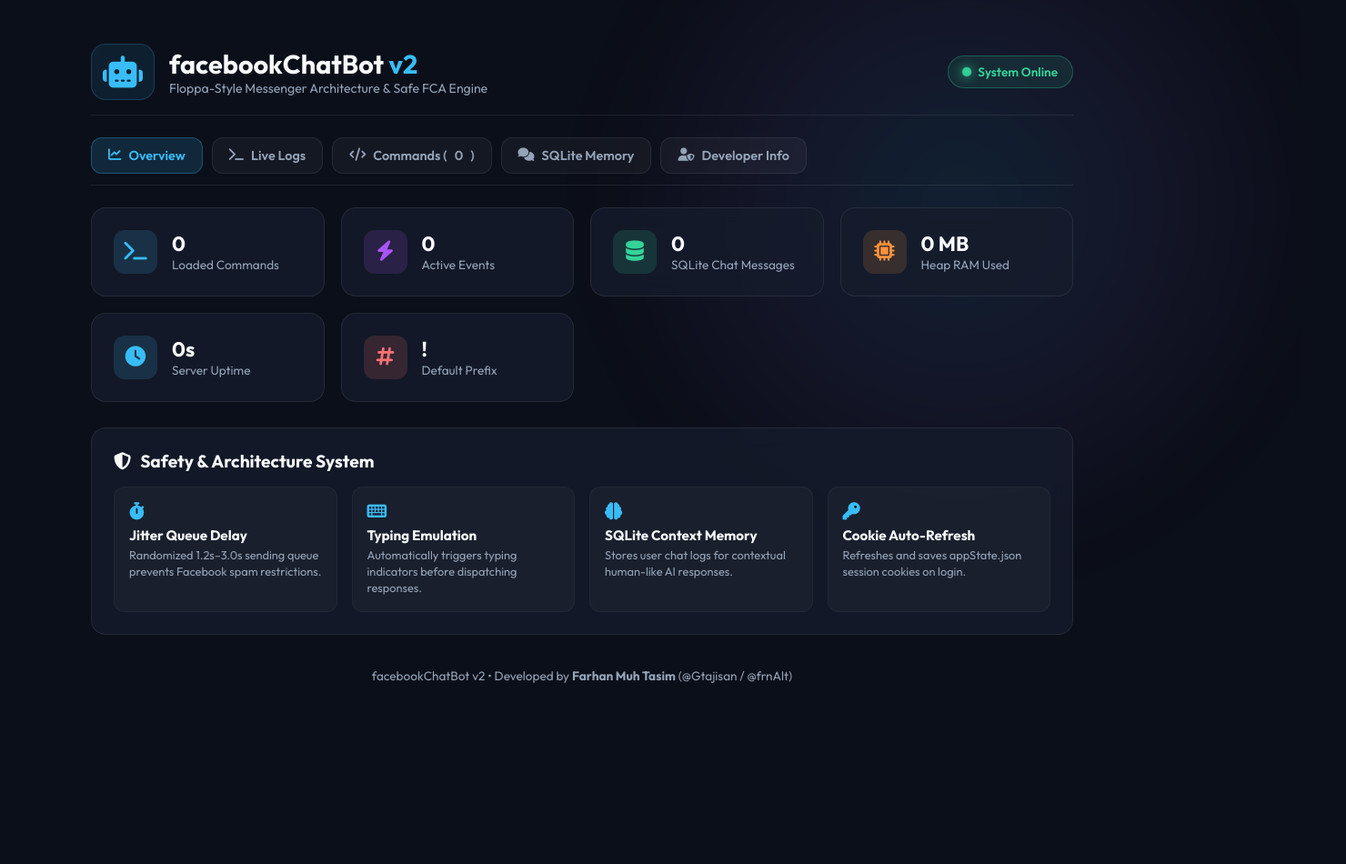
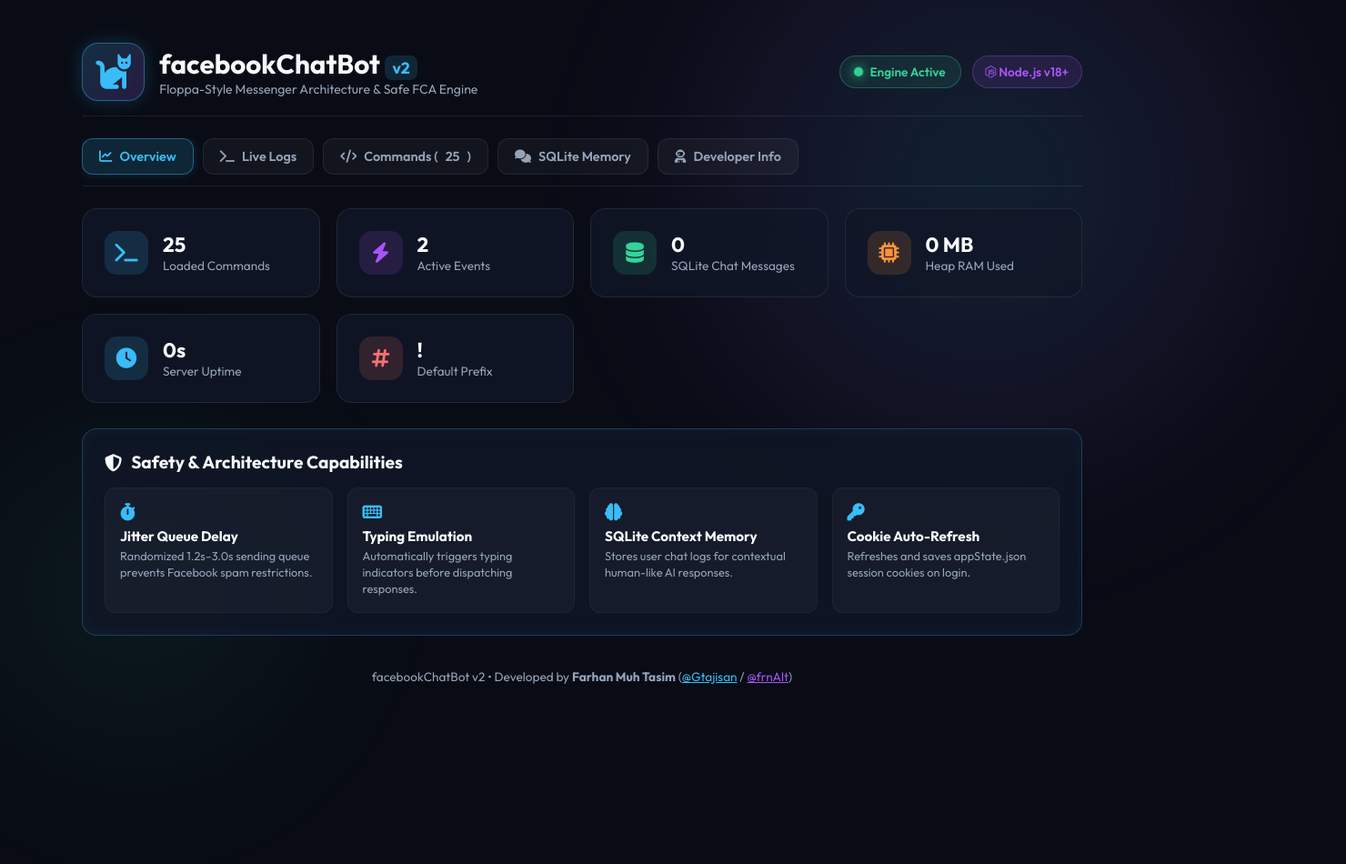
Before and after one commit to frnAlt/facebookChatBot, a website: page public/index.html in a window 1280 px wide. Shown: the whole page at 91% size, 1480 px wide, since content can reach past the window. Before the commit the page ends 800 px from the top, so only its background shows below. Drawn offline with Linux system fonts and the light colour scheme; no server answers.

Commit message:
style: refine Floppa-style glassmorphic UI aesthetics & badges

```diff
--- a/public/index.html
+++ b/public/index.html
@@ -10,20 +10,26 @@
 </head>
 <body>
   <div class="background-decor"></div>
+  <div class="background-decor-secondary"></div>
 
   <div class="dashboard-container">
-    <!-- Header -->
+    <!-- Header Banner -->
     <header class="header">
       <div class="brand">
-        <i class="fa-solid fa-robot brand-icon"></i>
+        <div class="brand-icon-box">
+          <i class="fa-solid fa-cat brand-icon"></i>
+        </div>
         <div>
-          <h1>facebookChatBot <span>v2</span></h1>
+          <h1>facebookChatBot <span class="version-tag">v2</span></h1>
           <p class="tagline">Floppa-Style Messenger Architecture & Safe FCA Engine</p>
         </div>
       </div>
-      <div class="status-badge" id="statusBadge">
-        <span class="pulse-dot"></span>
-        <span id="statusText">System Online</span>
+      <div class="header-badges">
+        <div class="status-badge" id="statusBadge">
+          <span class="pulse-dot"></span>
+          <span id="statusText">Engine Active</span>
+        </div>
+        <div class="mini-badge purple"><i class="fa-brands fa-node-js"></i> Node.js v18+</div>
       </div>
     </header>
 
@@ -31,31 +37,31 @@
     <nav class="nav-tabs">
       <button class="tab-btn active" onclick="switchTab('overview', event)"><i class="fa-solid fa-chart-line"></i> Overview</button>
       <button class="tab-btn" onclick="switchTab('terminal', event)"><i class="fa-solid fa-terminal"></i> Live Logs</button>
-      <button class="tab-btn" onclick="switchTab('commands', event)"><i class="fa-solid fa-code"></i> Commands (<span id="cmdCountNav">0</span>)</button>
+      <button class="tab-btn" onclick="switchTab('commands', event)"><i class="fa-solid fa-code"></i> Commands (<span id="cmdCountNav">25</span>)</button>
       <button class="tab-btn" onclick="switchTab('threads', event)"><i class="fa-solid fa-comments"></i> SQLite Memory</button>
-      <button class="tab-btn" onclick="switchTab('developer', event)"><i class="fa-solid fa-user-shield"></i> Developer Info</button>
+      <button class="tab-btn" onclick="switchTab('developer', event)"><i class="fa-solid fa-user-astronaut"></i> Developer Info</button>
     </nav>
 
     <!-- Tab 1: Overview -->
     <main id="tab-overview" class="tab-content active">
       <div class="grid-layout">
-        <div class="card stat-card">
+        <div class="card stat-card blue">
           <div class="icon-wrapper blue"><i class="fa-solid fa-terminal"></i></div>
           <div class="stat-info">
-            <h3 id="cmdCount">0</h3>
+            <h3 id="cmdCount">25</h3>
             <p>Loaded Commands</p>
           </div>
         </div>
 
-        <div class="card stat-card">
+        <div class="card stat-card purple">
           <div class="icon-wrapper purple"><i class="fa-solid fa-bolt"></i></div>
           <div class="stat-info">
-            <h3 id="eventCount">0</h3>
+            <h3 id="eventCount">2</h3>
             <p>Active Events</p>
           </div>
         </div>
 
-        <div class="card stat-card">
+        <div class="card stat-card green">
           <div class="icon-wrapper green"><i class="fa-solid fa-database"></i></div>
           <div class="stat-info">
             <h3 id="dbMsgCount">0</h3>
@@ -63,7 +69,7 @@
           </div>
         </div>
 
-        <div class="card stat-card">
+        <div class="card stat-card orange">
           <div class="icon-wrapper orange"><i class="fa-solid fa-microchip"></i></div>
           <div class="stat-info">
             <h3 id="ramCount">0 MB</h3>
@@ -71,7 +77,7 @@
           </div>
         </div>
 
-        <div class="card stat-card">
+        <div class="card stat-card cyan">
           <div class="icon-wrapper cyan"><i class="fa-solid fa-clock"></i></div>
           <div class="stat-info">
             <h3 id="uptimeVal">0s</h3>
@@ -79,7 +85,7 @@
           </div>
         </div>
 
-        <div class="card stat-card">
+        <div class="card stat-card red">
           <div class="icon-wrapper red"><i class="fa-solid fa-hashtag"></i></div>
           <div class="stat-info">
             <h3 id="prefixVal">!</h3>
@@ -87,8 +93,8 @@
           </div>
         </div>
 
-        <section class="card full-width">
-          <h2><i class="fa-solid fa-shield-halved"></i> Safety & Architecture System</h2>
+        <section class="card full-width glow-box">
+          <h2><i class="fa-solid fa-shield-halved glow-icon"></i> Safety & Architecture Capabilities</h2>
           <div class="features-grid">
             <div class="feature-item">
               <i class="fa-solid fa-stopwatch"></i>
@@ -133,7 +139,7 @@
       <div class="card full-width">
         <div class="table-header">
           <h2><i class="fa-solid fa-list-check"></i> Registered Command Suite</h2>
-          <input type="text" id="cmdSearch" class="search-input" placeholder="Search commands..." onkeyup="filterCommands()">
+          <input type="text" id="cmdSearch" class="search-input" placeholder="Search 25 commands..." onkeyup="filterCommands()">
         </div>
         <div class="table-container">
           <table class="custom-table">
@@ -166,7 +172,7 @@
 
     <!-- Tab 5: Developer Info -->
     <main id="tab-developer" class="tab-content">
-      <div class="card full-width dev-card">
+      <div class="card full-width dev-card glow-card">
         <div class="dev-header">
           <i class="fa-solid fa-user-astronaut dev-avatar"></i>
           <div>
@@ -187,7 +193,7 @@
 
     <!-- Footer -->
     <footer>
-      <p>facebookChatBot v2 • Developed by <strong>Farhan Muh Tasim</strong> (@Gtajisan / @frnAlt)</p>
+      <p>facebookChatBot v2 • Developed by <strong>Farhan Muh Tasim</strong> (<a href="https://github.com/Gtajisan" target="_blank" style="color: var(--accent-cyan);">@Gtajisan</a> / <a href="https://github.com/frnAlt" target="_blank" style="color: var(--accent-purple);">@frnAlt</a>)</p>
     </footer>
   </div>
 
--- a/public/style.css
+++ b/public/style.css
@@ -1,6 +1,6 @@
 :root {
-  --bg-dark: #0b0f19;
-  --card-bg: rgba(22, 28, 45, 0.75);
+  --bg-dark: #090c15;
+  --card-bg: rgba(17, 23, 39, 0.8);
   --border-color: rgba(255, 255, 255, 0.08);
   --text-primary: #f8fafc;
   --text-secondary: #94a3b8;
@@ -31,11 +31,23 @@ body {
 
 .background-decor {
   position: absolute;
-  width: 750px;
-  height: 750px;
-  background: radial-gradient(circle, rgba(56,189,248,0.12) 0%, rgba(168,85,247,0.06) 50%, transparent 70%);
-  top: -150px;
-  right: -150px;
+  width: 800px;
+  height: 800px;
+  background: radial-gradient(circle, rgba(56,189,248,0.14) 0%, rgba(168,85,247,0.07) 50%, transparent 70%);
+  top: -200px;
+  right: -200px;
+  border-radius: 50%;
+  pointer-events: none;
+  filter: blur(70px);
+}
+
+.background-decor-secondary {
+  position: absolute;
+  width: 600px;
+  height: 600px;
+  background: radial-gradient(circle, rgba(52,211,153,0.08) 0%, transparent 65%);
+  bottom: -150px;
+  left: -150px;
   border-radius: 50%;
   pointer-events: none;
   filter: blur(60px);
@@ -43,7 +55,7 @@ body {
 
 .dashboard-container {
   width: 92%;
-  max-width: 1080px;
+  max-width: 1100px;
   margin: 30px auto;
   z-index: 1;
 }
@@ -63,27 +75,51 @@ body {
   gap: 16px;
 }
 
+.brand-icon-box {
+  background: linear-gradient(135deg, rgba(56, 189, 248, 0.2), rgba(168, 85, 247, 0.2));
+  border: 1px solid rgba(56, 189, 248, 0.4);
+  padding: 12px;
+  border-radius: 18px;
+  box-shadow: 0 0 20px rgba(56, 189, 248, 0.2);
+}
+
 .brand-icon {
-  font-size: 2.2rem;
+  font-size: 2.4rem;
   color: var(--accent-cyan);
-  background: rgba(56, 189, 248, 0.1);
-  padding: 12px;
-  border-radius: 16px;
-  border: 1px solid rgba(56, 189, 248, 0.2);
 }
 
 .brand h1 {
-  font-size: 1.8rem;
+  font-size: 1.85rem;
   font-weight: 700;
 }
 
-.brand h1 span {
+.version-tag {
   color: var(--accent-cyan);
+  background: rgba(56, 189, 248, 0.15);
+  padding: 2px 8px;
+  border-radius: 8px;
+  font-size: 1.1rem;
 }
 
 .tagline {
   color: var(--text-secondary);
   font-size: 0.88rem;
+}
+
+.header-badges {
+  display: flex;
+  align-items: center;
+  gap: 12px;
+}
+
+.mini-badge {
+  background: rgba(168, 85, 247, 0.12);
+  border: 1px solid rgba(168, 85, 247, 0.3);
+  color: var(--accent-purple);
+  padding: 8px 14px;
+  border-radius: 20px;
+  font-weight: 600;
+  font-size: 0.85rem;
 }
 
 .status-badge {
@@ -142,7 +178,8 @@ body {
 .tab-btn:hover, .tab-btn.active {
   background: rgba(56, 189, 248, 0.15);
   color: var(--accent-cyan);
-  border-color: rgba(56, 189, 248, 0.3);
+  border-color: rgba(56, 189, 248, 0.4);
+  box-shadow: 0 0 14px rgba(56, 189, 248, 0.15);
 }
 
 .tab-content {
@@ -162,11 +199,11 @@ body {
 
 .card {
   background: var(--card-bg);
-  backdrop-filter: blur(12px);
+  backdrop-filter: blur(14px);
   border: 1px solid var(--border-color);
   border-radius: 16px;
   padding: 24px;
-  transition: transform 0.2s ease;
+  transition: transform 0.2s ease, border-color 0.2s ease;
 }
 
 .card:hover {
@@ -183,7 +220,7 @@ body {
 .icon-wrapper {
   width: 48px;
   height: 48px;
-  border-radius: 12px;
+  border-radius: 14px;
   display: flex;
   align-items: center;
   justify-content: center;
@@ -210,6 +247,11 @@ body {
 .full-width {
   grid-column: 1 / -1;
   margin-top: 10px;
+}
+
+.glow-box {
+  border: 1px solid rgba(56, 189, 248, 0.25);
+  box-shadow: inset 0 0 20px rgba(56, 189, 248, 0.05);
 }
 
 .full-width h2 {
@@ -277,17 +319,18 @@ body {
 }
 
 .terminal-box {
-  background: #05070d;
+  background: #04060b;
   border: 1px solid rgba(255, 255, 255, 0.1);
-  border-radius: 12px;
+  border-radius: 14px;
   padding: 16px;
-  height: 360px;
+  height: 380px;
   overflow-y: auto;
   font-family: 'Fira Code', monospace;
   font-size: 0.85rem;
   display: flex;
   flex-direction: column;
   gap: 8px;
+  box-shadow: inset 0 0 15px rgba(0,0,0,0.5);
 }
 
 .log-line {
@@ -316,7 +359,7 @@ body {
   border-radius: 10px;
   font-size: 0.85rem;
   outline: none;
-  width: 220px;
+  width: 240px;
 }
 
 .search-input:focus {
@@ -386,6 +429,11 @@ body {
   padding: 30px;
 }
 
+.glow-card {
+  border: 1px solid rgba(168, 85, 247, 0.3);
+  box-shadow: 0 0 25px rgba(168, 85, 247, 0.1);
+}
+
 .dev-header {
   display: flex;
   align-items: center;
```
